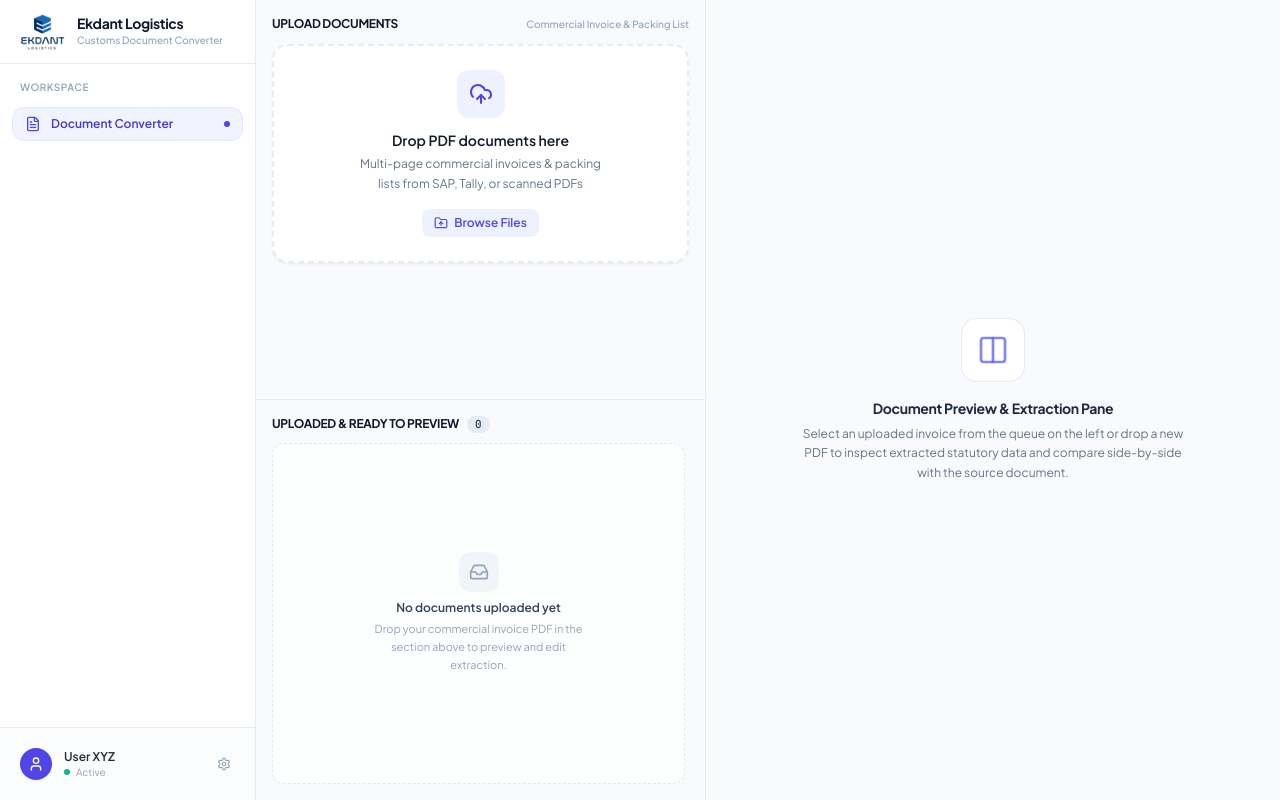
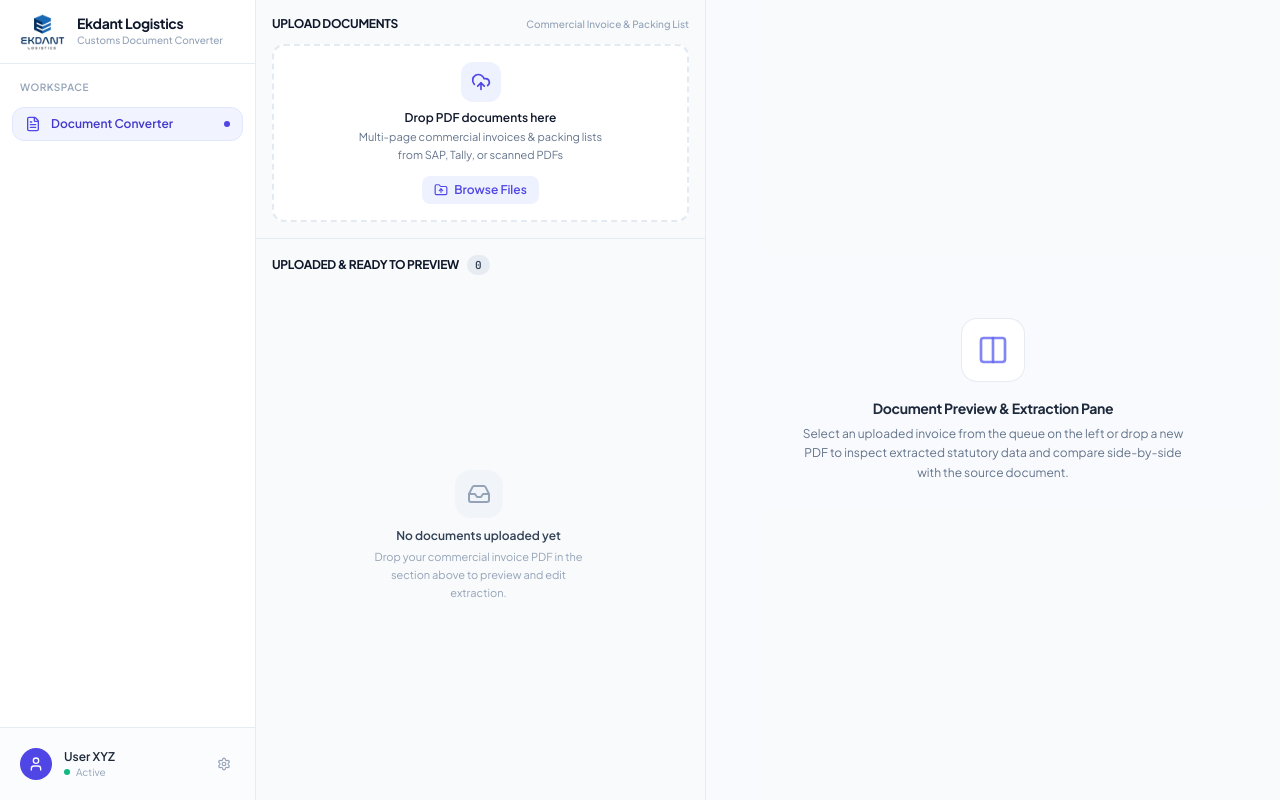
Before and after one commit to Rushaljain/EkdantLogistics, a React (Vite) app: page / in a window 1280 px wide. Built offline with nearby package versions, Linux system fonts and the light colour scheme.

Commit message:
refactor(center-column): increase height of uploaded documents list to flex-1 and remove nested section blocks

```diff
--- a/src/components/CenterColumn.tsx
+++ b/src/components/CenterColumn.tsx
@@ -45,9 +45,9 @@ export const CenterColumn: React.FC<CenterColumnProps> = ({
   return (
     <div className="w-[380px] lg:w-[420px] xl:w-[450px] h-screen border-r border-slate-200/80 bg-slate-50/60 flex flex-col shrink-0 select-none overflow-hidden">
       {/* =========================================================================
-          TOP 50%: UPLOAD DOCUMENTS ZONE
+          TOP: COMPACT UPLOAD DOCUMENTS ZONE
          ========================================================================= */}
-      <div className="h-1/2 flex flex-col p-4 border-b border-slate-200/80 overflow-y-auto space-y-3">
+      <div className="shrink-0 p-4 border-b border-slate-200/80 space-y-3">
         <div className="flex items-center justify-between">
           <h2 className="text-xs font-bold text-slate-900 tracking-tight uppercase flex items-center gap-1.5">
             <span>Upload Documents</span>
@@ -57,35 +57,31 @@ export const CenterColumn: React.FC<CenterColumnProps> = ({
           </span>
         </div>
 
-        {/* Upload Drop Zone */}
-        <div className="flex-1 min-h-[140px] flex flex-col">
+        {/* Upload Drop Zone (Direct, no extra nesting) */}
         <UploadZone onFilesSelected={onFilesSelected} />
-        </div>
 
         {/* Processing Queue Card (if any files are processing / error) */}
         {queue.length > 0 && (
-          <div className="shrink-0">
           <FileQueueCard
             queue={queue}
             onRetry={onRetryFile}
             onRemove={onRemoveQueueItem}
             onClearCompleted={onClearCompletedQueue}
           />
-          </div>
         )}
       </div>
 
       {/* =========================================================================
-          BOTTOM 50%: LIST OF UPLOADED FILES READY TO PREVIEW
+          BOTTOM: EXPANDED LIST OF UPLOADED FILES READY TO PREVIEW (flex-1)
          ========================================================================= */}
-      <div className="h-1/2 flex flex-col p-4 overflow-hidden">
+      <div className="flex-1 flex flex-col p-4 overflow-hidden">
         {/* Header */}
-        <div className="flex items-center justify-between pb-2.5 shrink-0">
+        <div className="flex items-center justify-between pb-3 shrink-0">
           <div className="flex items-center space-x-2">
             <h2 className="text-xs font-bold text-slate-900 tracking-tight uppercase">
               Uploaded & Ready to Preview
             </h2>
-            <span className="text-[11px] font-mono font-semibold px-2 py-0.2 rounded-full bg-slate-200/80 text-slate-700">
+            <span className="text-[11px] font-mono font-semibold px-2 py-0.5 rounded-full bg-slate-200/80 text-slate-700">
               {invoices.length}
             </span>
           </div>
@@ -105,12 +101,12 @@ export const CenterColumn: React.FC<CenterColumnProps> = ({
           )}
         </div>
 
-        {/* Scrollable Invoices List */}
+        {/* Scrollable Invoices List / Clean Unboxed Empty State */}
         <div className="flex-1 overflow-y-auto space-y-2 pr-1">
           {invoices.length === 0 ? (
-            <div className="h-full rounded-xl border border-dashed border-slate-200 bg-white/70 p-6 text-center flex flex-col items-center justify-center">
-              <div className="w-10 h-10 rounded-xl bg-slate-100 flex items-center justify-center text-slate-400 mb-2">
-                <Inbox className="w-5 h-5" />
+            <div className="h-full flex flex-col items-center justify-center text-center p-6">
+              <div className="w-12 h-12 rounded-2xl bg-slate-100 flex items-center justify-center text-slate-400 mb-2.5">
+                <Inbox className="w-6 h-6" />
               </div>
               <h3 className="text-xs font-semibold text-slate-700">
                 No documents uploaded yet
--- a/src/components/UploadZone.tsx
+++ b/src/components/UploadZone.tsx
@@ -50,17 +50,15 @@ export const UploadZone: React.FC<UploadZoneProps> = ({
   };
 
   return (
-    <div className="space-y-3">
-      {/* Drag & Drop Zone */}
     <div
       onDragOver={handleDragOver}
       onDragLeave={handleDragLeave}
       onDrop={handleDrop}
       onClick={() => fileInputRef.current?.click()}
-        className={`relative border-2 border-dashed rounded-2xl p-6 text-center cursor-pointer transition-all duration-200 ${
+      className={`relative border-2 border-dashed rounded-xl p-4 text-center cursor-pointer transition-all duration-200 ${
         isDragging
           ? 'border-indigo-500 bg-indigo-50/50 scale-[1.01]'
-            : 'border-slate-200/80 bg-white hover:border-slate-300 hover:bg-slate-50/50 shadow-subtle'
+          : 'border-slate-200/90 bg-white hover:border-indigo-300 hover:bg-slate-50/50 shadow-2xs'
       }`}
     >
       <input
@@ -73,18 +71,18 @@ export const UploadZone: React.FC<UploadZoneProps> = ({
       />
 
       <div className="flex flex-col items-center">
-          <div className="w-12 h-12 rounded-xl bg-indigo-50 text-indigo-600 flex items-center justify-center mb-3 transition-transform group-hover:scale-105">
-            <UploadCloud className="w-6 h-6" />
+        <div className="w-10 h-10 rounded-xl bg-indigo-50 text-indigo-600 flex items-center justify-center mb-2 transition-transform group-hover:scale-105">
+          <UploadCloud className="w-5 h-5" />
         </div>
 
-          <h3 className="text-sm font-semibold text-slate-900">
+        <h3 className="text-xs font-semibold text-slate-900">
           Drop PDF documents here
         </h3>
-          <p className="text-xs text-slate-500 mt-1 max-w-[260px] leading-relaxed">
+        <p className="text-[11px] text-slate-500 mt-0.5 max-w-[260px] leading-relaxed">
           Multi-page commercial invoices & packing lists from SAP, Tally, or scanned PDFs
         </p>
 
-          <div className="mt-4 flex items-center space-x-2">
+        <div className="mt-3 flex items-center space-x-2">
           <span className="inline-flex items-center space-x-1.5 text-xs font-semibold text-indigo-600 bg-indigo-50 hover:bg-indigo-100/80 px-3 py-1.5 rounded-lg transition-colors">
             <FolderUp className="w-3.5 h-3.5" />
             <span>Browse Files</span>
@@ -92,6 +90,5 @@ export const UploadZone: React.FC<UploadZoneProps> = ({
         </div>
       </div>
     </div>
-    </div>
   );
 };
```
Lines whose indentation alone changed are shown as unchanged.
